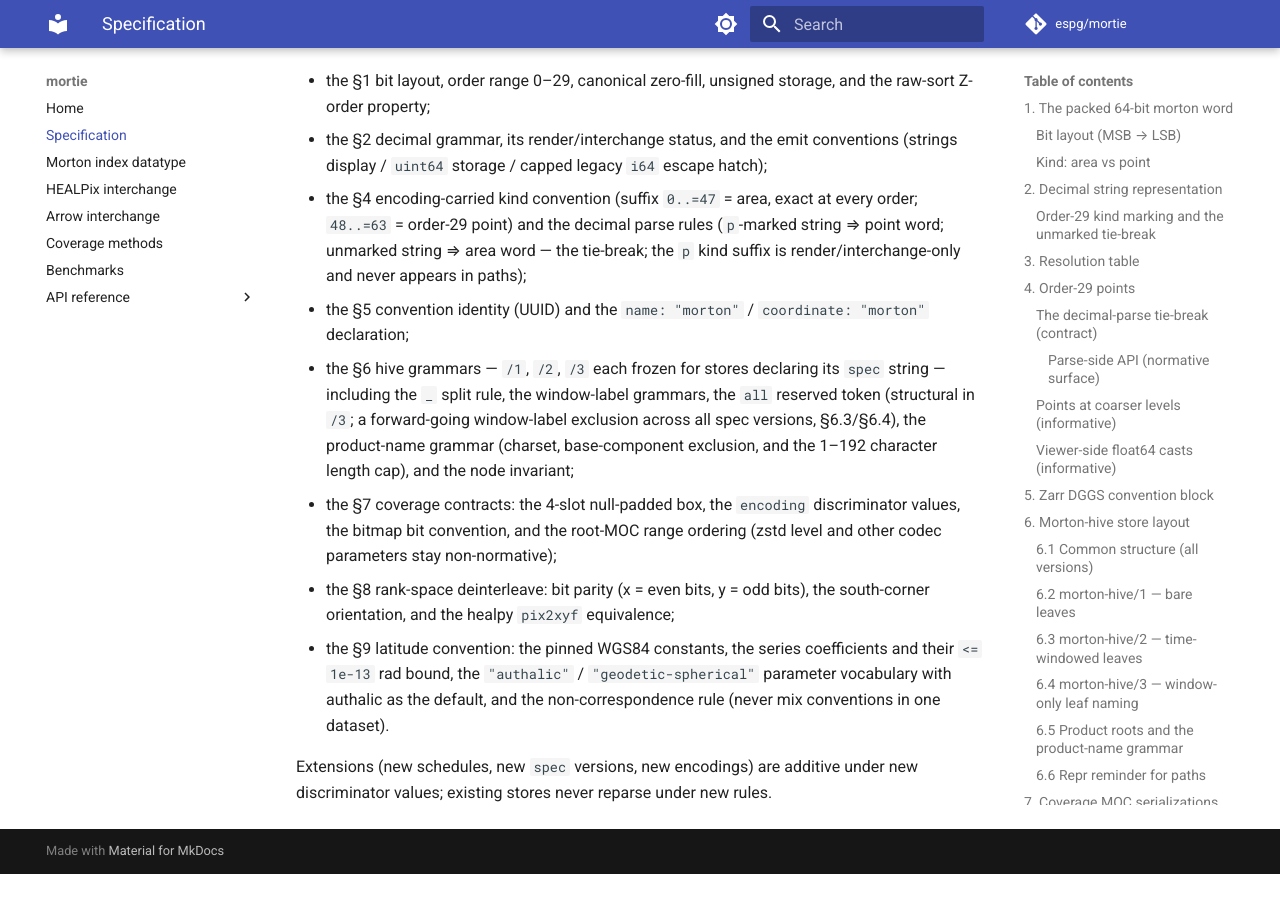
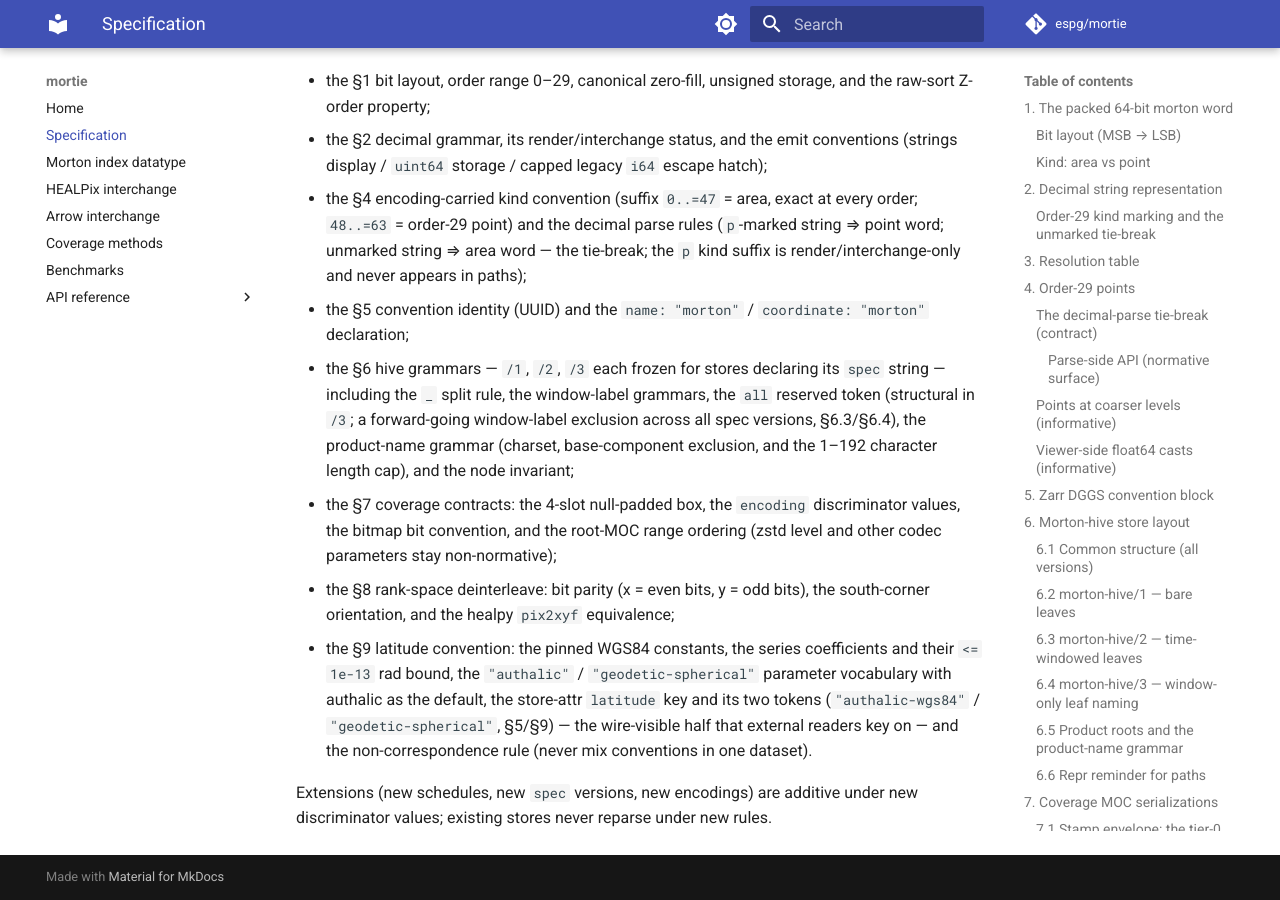
Before and after one commit to espg/mortie, an MkDocs documentation site: the page built from docs/specification.md, in a window 1280 px wide and 900 px high, scrolled down 17039 px. Built offline with MkDocs 1.6.1 and Material for MkDocs 9.7.7, drawn with Linux system fonts in a browser that asks for light colours; comment, search, counter and statistics services are not loaded; the version menu is left out; before the commit the page ends 17913 px from its top, so only the background shows below that.

Commit message:
fold review: freeze the store-attr latitude tokens too (issue #186)

```diff
--- a/docs/specification.md
+++ b/docs/specification.md
@@ -780,7 +780,10 @@ The 1.x contract guarantees, immutable within the major version:
 - the §9 latitude convention: the pinned WGS84 constants, the series
   coefficients and their `<= 1e-13` rad bound, the `"authalic"` /
   `"geodetic-spherical"` parameter vocabulary with authalic as the default,
-  and the non-correspondence rule (never mix conventions in one dataset).
+  the store-attr `latitude` key and its two tokens (`"authalic-wgs84"` /
+  `"geodetic-spherical"`, §5/§9) — the wire-visible half that external
+  readers key on — and the non-correspondence rule (never mix conventions in
+  one dataset).
 
 Extensions (new schedules, new `spec` versions, new encodings) are additive
 under new discriminator values; existing stores never reparse under new
```
